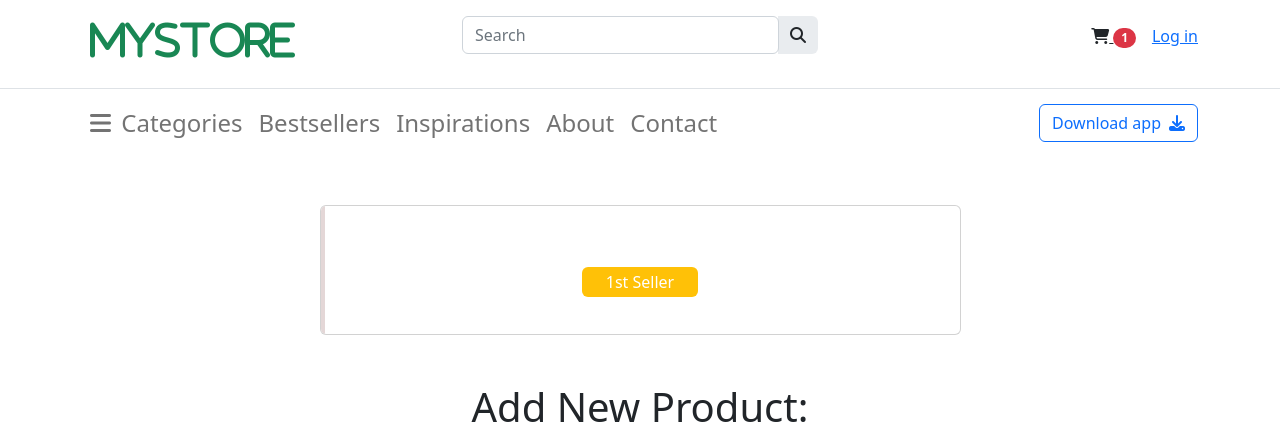
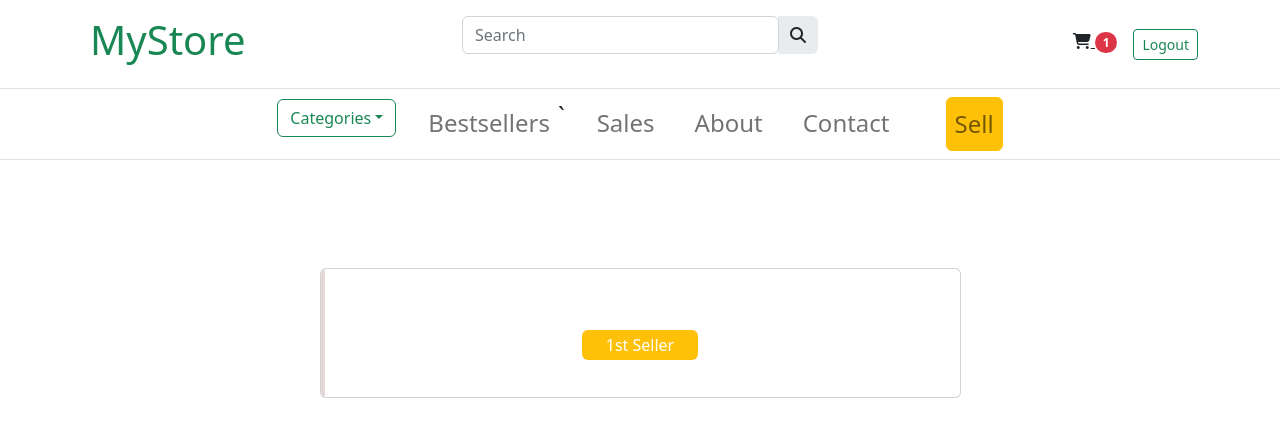
Before and after one commit to anani92/Python-project, a Django app: template storeapp/templates/store/seller.html in a window 1280 px wide. Shown: the top 443 px of the page. Run offline with Django 3.2, Linux system fonts and the light colour scheme; the template is opened without the code that fills it, so the values that code supplies are empty; some libraries are stand-ins or nearby versions.

Commit message:
updated urls

```diff
--- a/storeapp/templates/store/seller.html
+++ b/storeapp/templates/store/seller.html
@@ -15,17 +15,17 @@
     />
   </head>
   <body>
-    <header>
-      <div class="bignav sticky-top">
+    <header class="container main_header" style="height: 220px">
+      <div class="bignav fixed-top">
         <!-- Jumbotron -->
-        <div class="p-3 text-center bg-white border-bottom jumb sticky-top">
+        <div class="p-3 text-center bg-white border-bottom">
           <div class="container">
             <div class="row">
               <div
                 class="col-md-4 d-flex justify-content-center justify-content-md-start mb-3 mb-md-0"
               >
                 <a href="#!" class="ms-md-2 text-success text-decoration-none">
-                  <h1><i class="fas fa-h1 text-success"> MyStore</i></h1>
+                  <h1>MyStore</h1>
                 </a>
               </div>
 
@@ -46,9 +46,9 @@
               <div
                 class="col-md-4 d-flex justify-content-center justify-content-md-end align-items-center"
               >
-                <div class="d-flex">
+                <div class="d-flex my-2">
                   <!-- Cart -->
-                  <a class="text-reset me-3" href="#">
+                  <a class="text-reset me-3" href="/cart">
                     <span><i class="fas fa-shopping-cart"></i></span>
                     <span
                       class="badge rounded-pill badge-notification bg-danger"
@@ -57,9 +57,14 @@
                   </a>
 
                   <!-- User -->
-                  <div class="dropdown">
-                    <a href="#"><p>Log in</p> </a>
-                  </div>
+                  {%if user or seller%}
+                  <a href="/logout" class="btn btn-outline-success btn-sm">
+                    Logout
+                  </a>
+                  {%else%}
+                  <a href="/login_customer" class="btn btn-success btn-sm mx-2"
+                    >login</a
+                  >{%endif%}
                 </div>
               </div>
             </div>
@@ -67,56 +72,64 @@
         </div>
         <!-- Jumbotron -->
 
-        <nav class="navbar navbar-expand-lg navbar-light bg-white sticky-top">
+        <nav
+          class="navbar navbar-expand-lg navbar-light bg-white sticky-top border-bottom"
+        >
           <!-- Container wrapper -->
-          <div
-            class="container justify-content-center justify-content-md-between"
-          >
+          <div class="container justify-content-center justify-content-around">
             <!-- Left links -->
-            <ul class="navbar-nav flex-row">
-              <li class="nav-item me-2 me-lg-0">
-                <a
-                  class="nav-link"
-                  href="#"
-                  role="button"
-                  data-mdb-toggle="sidenav"
-                  data-mdb-target="#sidenav-1"
-                  class="btn shadow-0 p-0 me-3"
-                  aria-controls="#sidenav-1"
+            <ul class="navbar-nav flex-row font-weight-bold">
+              <li class="nav-item dropdown">
+                <span
+                  class="btn btn-outline-success dropdown-toggle font-weight-bold"
+                  id="dropdownMenuButton"
+                  data-toggle="dropdown"
                   aria-haspopup="true"
+                  aria-expanded="false"
+                  >Categories</span
                 >
-                  <i class="fas fa-bars me-1"></i>
-                  <span>Categories</span>
-                </a>
+                <div class="dropdown-menu" aria-labelledby="dropdownMenuButton">
+                  <a class="dropdown-item" href="#">All Products</a>
+                  <hr class="dropdown-divider" />
+                  <a class="dropdown-item" href="#">Vegetables</a>
+                  <a class="dropdown-item" href="#">Fruit</a>
+                </div>
               </li>
-              <li class="nav-item me-2 me-lg-0 d-none d-md-inline-block">
+              <li class="nav-item me-2 me-lg-0 d-none d-md-inline-block mx-4">
                 <a class="nav-link" href="#">Bestsellers</a>
               </li>
-              <li class="nav-item me-2 me-lg-0 d-none d-md-inline-block">
-                <a class="nav-link" href="#">Inspirations</a>
+              `
+              <li class="nav-item me-2 me-lg-0 d-none d-md-inline-block mx-4">
+                <a class="nav-link" href="#">Sales</a>
               </li>
-              <li class="nav-item me-2 me-lg-0 d-none d-md-inline-block">
-                <a class="nav-link" href="#">About</a>
+              <li class="nav-item me-2 me-lg-0 d-none d-md-inline-block mx-4">
+                <a class="nav-link" href="/about">About</a>
               </li>
-              <li class="nav-item me-2 me-lg-0 d-none d-md-inline-block">
-                <a class="nav-link" href="#">Contact</a>
+              <li class="nav-item me-2 me-lg-0 d-none d-md-inline-block mx-4">
+                <a class="nav-link" href="#contact">Contact</a>
+              </li>
+              <li class="nav-item me-2 me-lg-0 d-none d-md-inline-block mx-5">
+                {% if request.session.seller_id %}
+                <a
+                  class="nav-link btn btn-warning font-weight-bold"
+                  href="/seller"
+                >
+                  Seller Account
+                </a>
+                {%else%}
+                <a
+                  class="nav-link btn btn-warning font-weight-bold"
+                  href="/login_seller"
+                >
+                  Sell
+                </a>
+                {%endif%}
               </li>
             </ul>
-            <!-- Left links -->
-
-            <button
-              class="btn btn-outline-primary"
-              data-mdb-ripple-color="dark"
-              type="button"
-            >
-              Download app<i class="fas fa-download ms-2"></i>
-            </button>
           </div>
-          <!-- Container wrapper -->
         </nav>
       </div>
     </header>
-
     <div class="container mt-5">
       <div class="row d-flex justify-content-center">
         <div class="col-md-7">
--- a/storeapp/urls.py
+++ b/storeapp/urls.py
@@ -14,6 +14,7 @@
     path('view_product/<int:id>', views.view_product),
     path('seller', views.seller_profile),
     path('customer_profile', views.customer_profile),
+    path('all_products', views.all_products),
     path('cart', views.show_cart),
     path('add_to_cart', views.add_to_cart),
     path('place_order', views.place_order),
```
Also changed, not shown: storeapp/models.py (+5 -2 lines).
